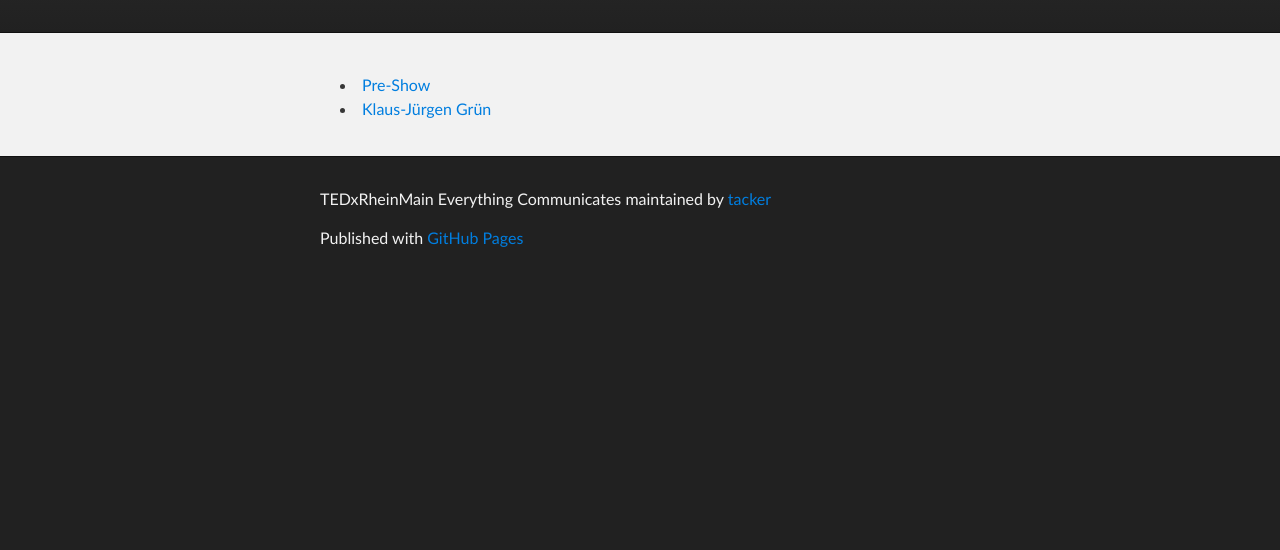
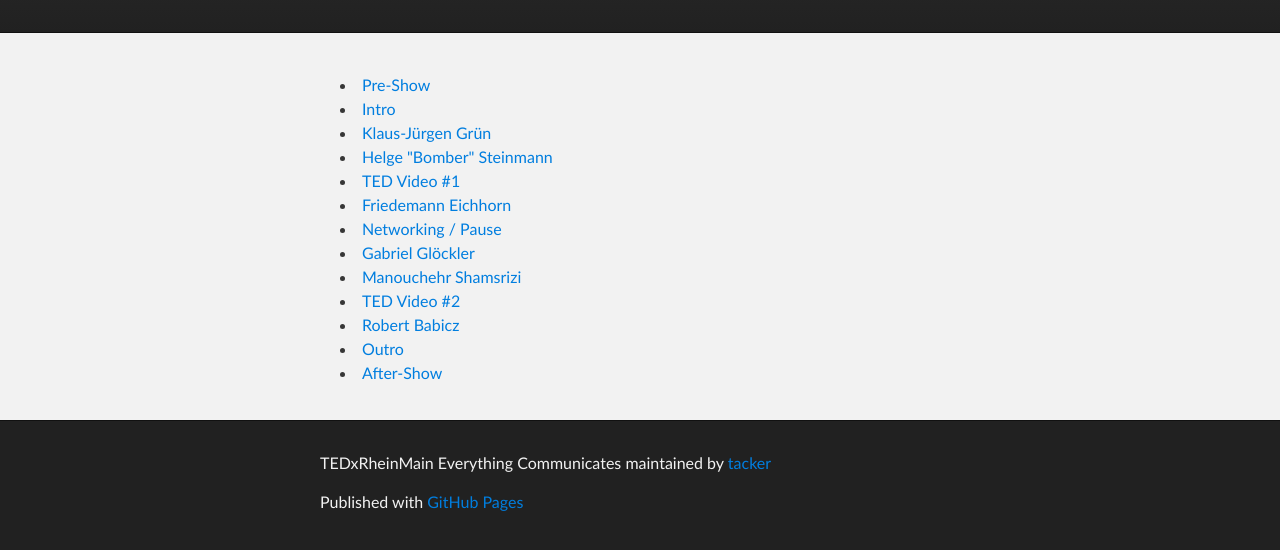
Before and after one commit to coderbyheart/tedxrm201210bluebee, a plain HTML site: page index.html in a window 1280 px wide. Shown: the part 240-790 px from the top of the page. Drawn offline with Linux system fonts and the light colour scheme.

Commit message:
Added links to all sites

```diff
--- a/index.html
+++ b/index.html
@@ -29,7 +29,18 @@
       <section id="main_content" class="inner">
         <ul>
 <li><a href="bluebee://site/x8bpjyzf2w0r">Pre-Show</a></li>
+<li><a href="bluebee://site/l6ckyvf78zr2">Intro</a></li>
 <li><a href="bluebee://site/hw8ud2t0foec">Klaus-Jürgen Grün</a></li>
+<li><a href="bluebee://site/3su90qh1maz5">Helge "Bomber" Steinmann</a></li>
+<li><a href="bluebee://site/4atrd01z72q5">TED Video #1</a></li>
+<li><a href="bluebee://site/nbk2ix3p1hyd">Friedemann Eichhorn</a></li>
+<li><a href="bluebee://site/ko67sy3bhtrp">Networking / Pause</a></li>
+<li><a href="bluebee://site/pdkro4ze8q6t">Gabriel Glöckler</a></li>
+<li><a href="bluebee://site/0zldqecx5i83">Manouchehr Shamsrizi</a></li>
+<li><a href="bluebee://site/2c10mnw7lybq">TED Video #2</a></li>
+<li><a href="bluebee://site/p3sizvrm61yu">Robert Babicz</a></li>
+<li><a href="bluebee://site/mlca6k7p5fqh">Outro</a></li>
+<li><a href="bluebee://site/xil5vemf973z">After-Show</a></li>
 </ul>
       </section>
     </div>
```
